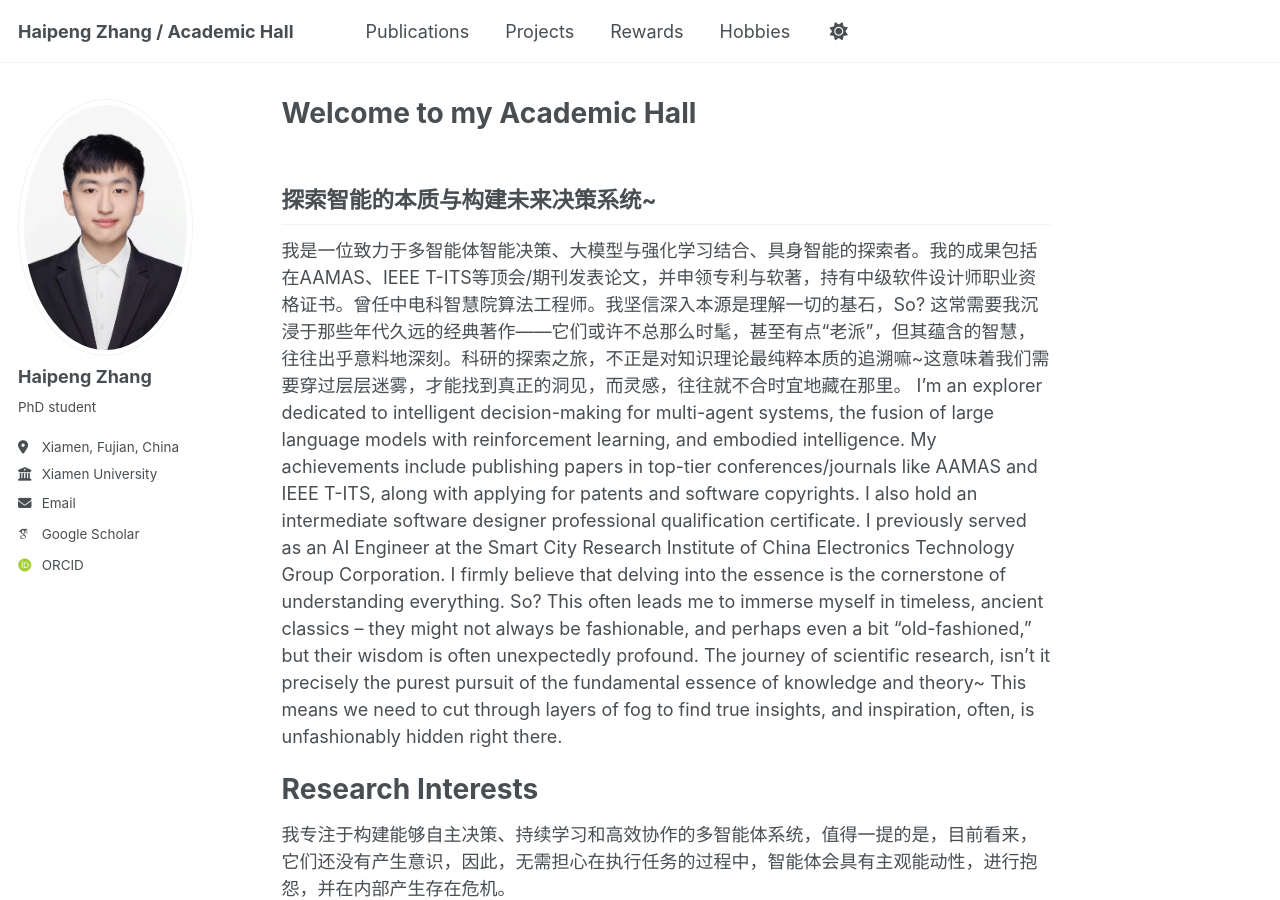
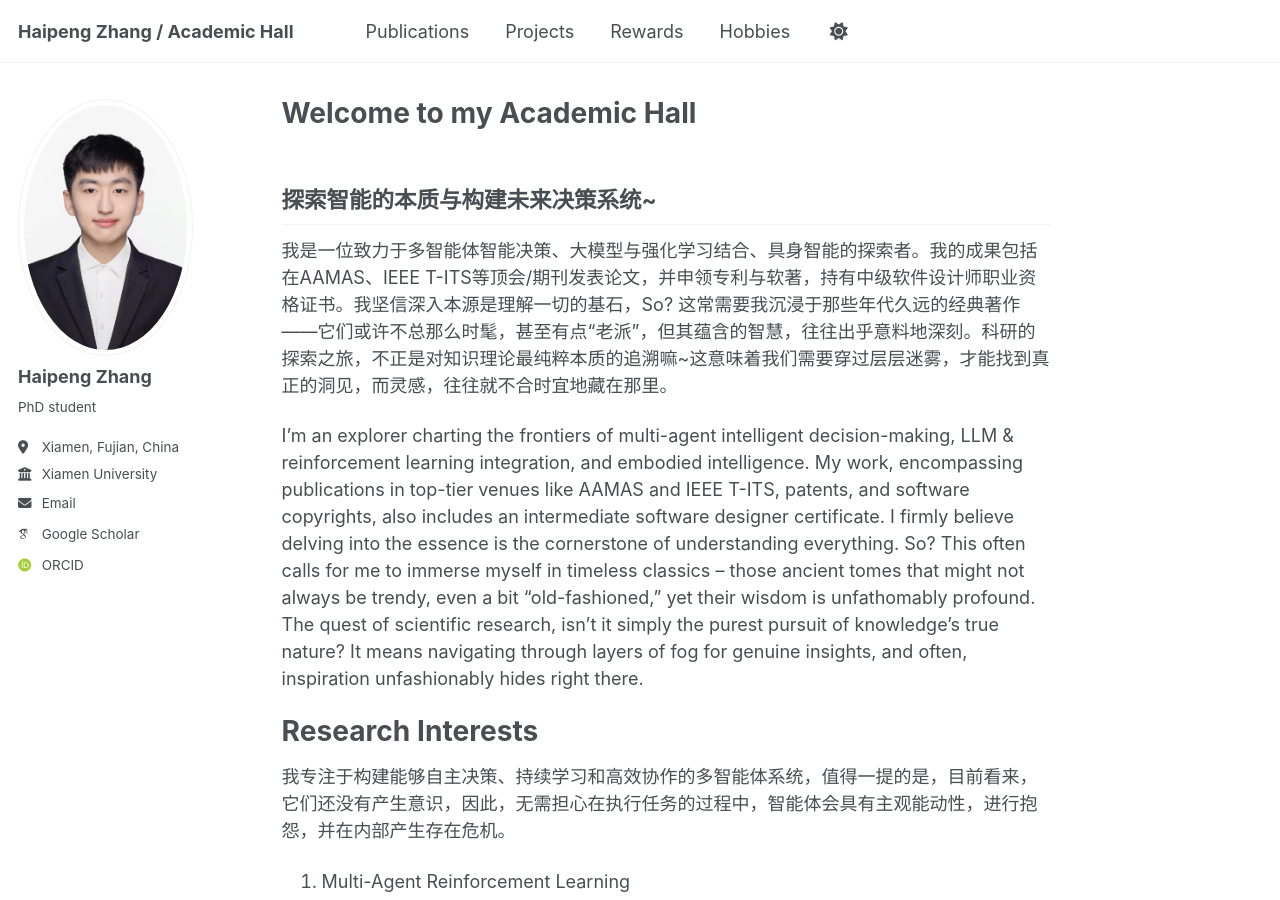
Before and after one commit to Harry-first/haipengzhang, a Jekyll site: the page built from _pages/about.md, in a window 1280 px wide and 900 px high. Built offline with Jekyll 4.4.1, drawn with Linux system fonts in a browser that asks for light colours; some web fonts are replaced.

Commit message:
Update about.md

```diff
--- a/_pages/about.md
+++ b/_pages/about.md
@@ -9,8 +9,9 @@ redirect_from:
 
 **探索智能的本质与构建未来决策系统~**
 ------
-我是一位致力于多智能体智能决策、大模型与强化学习结合、具身智能的探索者。我的成果包括在AAMAS、IEEE T-ITS等顶会/期刊发表论文，并申领专利与软著，持有中级软件设计师职业资格证书。曾任中电科智慧院算法工程师。我坚信深入本源是理解一切的基石，So? 这常需要我沉浸于那些年代久远的经典著作——它们或许不总那么时髦，甚至有点“老派”，但其蕴含的智慧，往往出乎意料地深刻。科研的探索之旅，不正是对知识理论最纯粹本质的追溯嘛~这意味着我们需要穿过层层迷雾，才能找到真正的洞见，而灵感，往往就不合时宜地藏在那里。
-I'm an explorer dedicated to intelligent decision-making for multi-agent systems, the fusion of large language models with reinforcement learning, and embodied intelligence. My achievements include publishing papers in top-tier conferences/journals like AAMAS and IEEE T-ITS, along with applying for patents and software copyrights. I also hold an intermediate software designer professional qualification certificate. I previously served as an AI Engineer at the Smart City Research Institute of China Electronics Technology Group Corporation. I firmly believe that delving into the essence is the cornerstone of understanding everything. So? This often leads me to immerse myself in timeless, ancient classics – they might not always be fashionable, and perhaps even a bit "old-fashioned," but their wisdom is often unexpectedly profound. The journey of scientific research, isn't it precisely the purest pursuit of the fundamental essence of knowledge and theory~ This means we need to cut through layers of fog to find true insights, and inspiration, often, is unfashionably hidden right there.
+我是一位致力于多智能体智能决策、大模型与强化学习结合、具身智能的探索者。我的成果包括在AAMAS、IEEE T-ITS等顶会/期刊发表论文，并申领专利与软著，持有中级软件设计师职业资格证书。我坚信深入本源是理解一切的基石，So? 这常需要我沉浸于那些年代久远的经典著作——它们或许不总那么时髦，甚至有点“老派”，但其蕴含的智慧，往往出乎意料地深刻。科研的探索之旅，不正是对知识理论最纯粹本质的追溯嘛~这意味着我们需要穿过层层迷雾，才能找到真正的洞见，而灵感，往往就不合时宜地藏在那里。
+
+I'm an explorer charting the frontiers of multi-agent intelligent decision-making, LLM & reinforcement learning integration, and embodied intelligence. My work, encompassing publications in top-tier venues like AAMAS and IEEE T-ITS, patents, and software copyrights, also includes an intermediate software designer certificate. I firmly believe delving into the essence is the cornerstone of understanding everything. So? This often calls for me to immerse myself in timeless classics – those ancient tomes that might not always be trendy, even a bit "old-fashioned," yet their wisdom is unfathomably profound. The quest of scientific research, isn't it simply the purest pursuit of knowledge's true nature? It means navigating through layers of fog for genuine insights, and often, inspiration unfashionably hides right there.
 
 Research Interests
 ======
```
